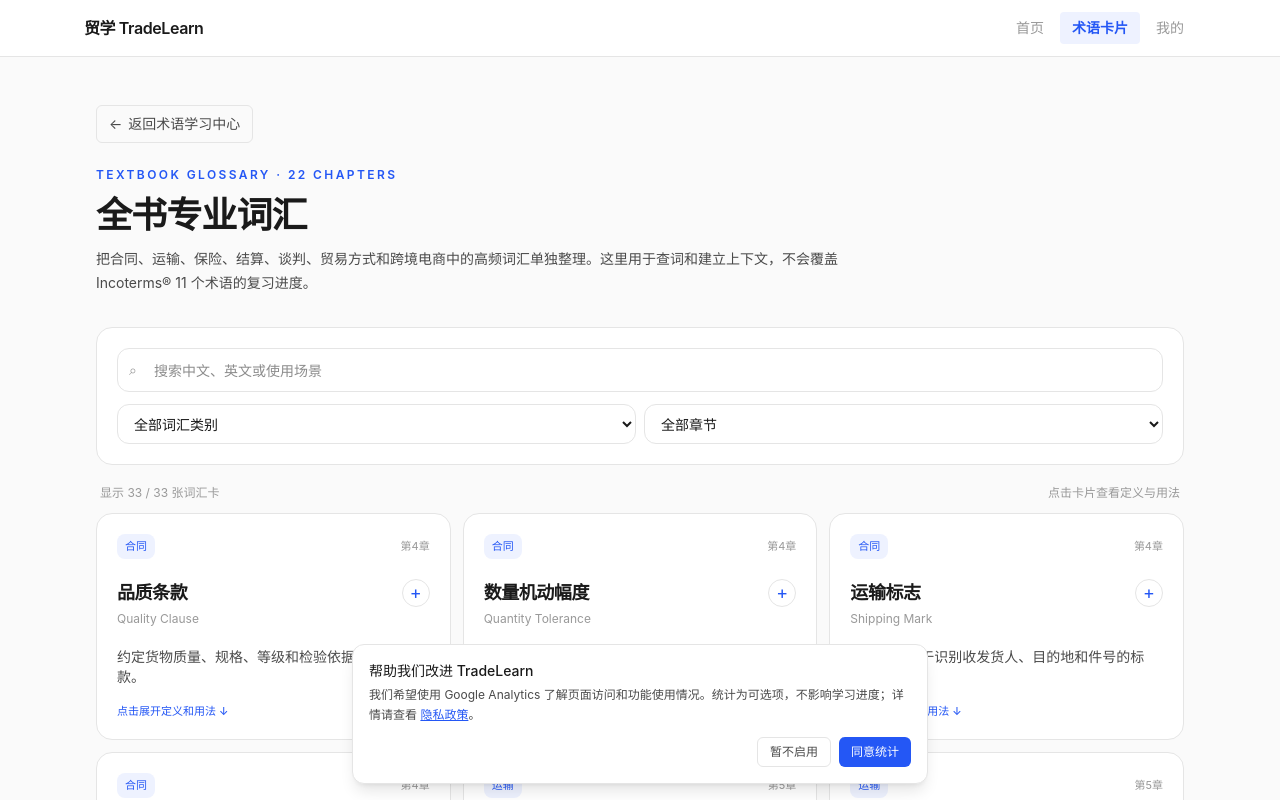
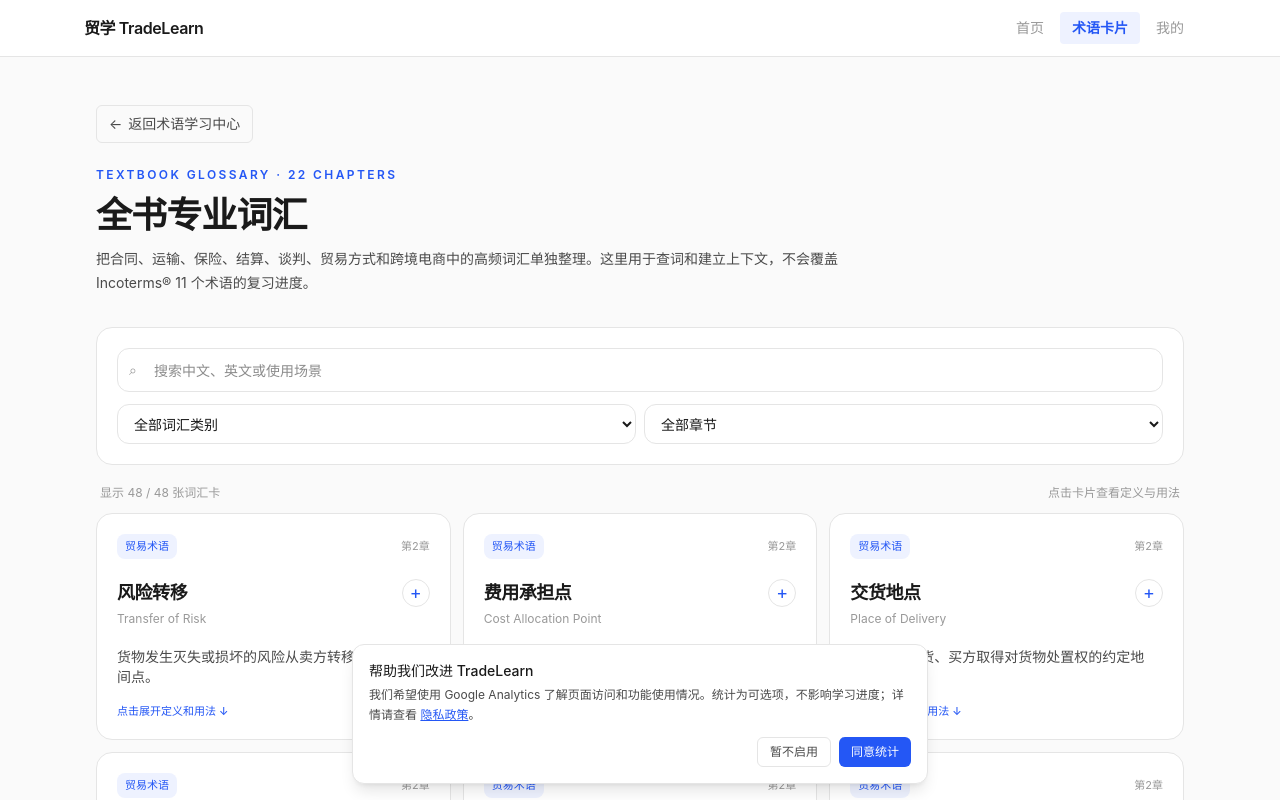
Before and after one commit to fjt926849-design/tradelearn, a Next.js app: page /glossary in a window 1280 px wide. Shown: the top 800 px of the page. Built offline with nearby package versions, Linux system fonts and the light colour scheme; no server answers.

Commit message:
feat: add trade term foundation and comparison cards

```diff
--- a/app/terms-preview/page.tsx
+++ b/app/terms-preview/page.tsx
@@ -44,8 +44,9 @@ const termChapters: TermChapter[] = [
     number: "01",
     title: "贸易术语",
     description: "理解交货、费用和风险如何在买卖双方之间分配。",
-    source: "Incoterms® 2020 · E / F / C / D 组",
-    terms: tradeTerms.map((term) => ({
+    source: "11 个 Incoterms® 规则 + 15 张基础概念与对比卡",
+    terms: [
+      ...tradeTerms.map((term) => ({
         id: term.code,
         code: term.code,
         name: term.chineseName,
@@ -54,6 +55,16 @@ const termChapters: TermChapter[] = [
         meta: term.transportMode.join(" / "),
         href: `/terms/${term.code.toLowerCase()}`,
       })),
+      ...tradeGlossary.filter((entry) => entry.group === "贸易术语").map((entry) => ({
+        id: entry.id,
+        code: entry.term,
+        name: entry.term,
+        english: entry.english,
+        summary: entry.definition,
+        meta: entry.chapterLabel,
+        href: entry.relatedRoute ?? `/glossary#${entry.id}`,
+      })),
+    ],
   },
   ...(["合同", "运输", "保险", "价格", "结算", "谈判", "贸易方式", "跨境电商"] as const).map((group, index) => {
     const groupTerms = tradeGlossary.filter((entry) => entry.group === group);
--- a/data/trade-glossary.ts
+++ b/data/trade-glossary.ts
@@ -8,7 +8,7 @@ export interface TradeGlossaryEntry {
   id: string;
   chapterId: string;
   chapterLabel: string;
-  group: "合同" | "运输" | "保险" | "价格" | "结算" | "谈判" | "贸易方式" | "跨境电商";
+  group: "贸易术语" | "合同" | "运输" | "保险" | "价格" | "结算" | "谈判" | "贸易方式" | "跨境电商";
   term: string;
   english: string;
   definition: string;
@@ -17,6 +17,21 @@ export interface TradeGlossaryEntry {
 }
 
 export const tradeGlossary: TradeGlossaryEntry[] = [
+  { id: "ch02-risk-transfer", chapterId: "ch-02", chapterLabel: "第2章", group: "贸易术语", term: "风险转移", english: "Transfer of Risk", definition: "货物发生灭失或损坏的风险从卖方转移给买方的时间点。", usage: "先确认风险转移点，再判断运输途中损失由谁承担；风险点不一定等于费用支付到的地点。" },
+  { id: "ch02-cost-point", chapterId: "ch-02", chapterLabel: "第2章", group: "贸易术语", term: "费用承担点", english: "Cost Allocation Point", definition: "买卖双方按照术语约定分别承担运输、装卸、保险和清关费用的分界。", usage: "报价时把费用截止地点写完整，不能仅写‘运费已付’而不写目的地。" },
+  { id: "ch02-delivery-place", chapterId: "ch-02", chapterLabel: "第2章", group: "贸易术语", term: "交货地点", english: "Place of Delivery", definition: "卖方完成交货、买方取得对货物处置权的约定地点。", usage: "合同应同时写明具体地点和版本，‘某港口’等模糊表述可能导致责任争议。" },
+  { id: "ch02-named-place", chapterId: "ch-02", chapterLabel: "第2章", group: "贸易术语", term: "指定地点", english: "Named Place", definition: "贸易术语后面标注的具体地点，用来确定交货、风险或费用边界。", usage: "同一术语更换地点，卖方承担的内陆运输和装卸责任可能完全不同。" },
+  { id: "ch02-first-carrier", chapterId: "ch-02", chapterLabel: "第2章", group: "贸易术语", term: "第一承运人", english: "First Carrier", definition: "在多式联运中最先接收货物并承担运输责任的承运人。", usage: "CPT/CIP 的风险通常在货交第一承运人时转移，而不是到达最终目的地时。" },
+  { id: "ch02-main-carriage", chapterId: "ch-02", chapterLabel: "第2章", group: "贸易术语", term: "主运费", english: "Main Carriage", definition: "连接起运地与目的地、通常占国际运输成本主要部分的干线运输费用。", usage: "C 组术语由卖方支付主运费，但不代表卖方承担运输全程风险。" },
+  { id: "ch02-loading", chapterId: "ch-02", chapterLabel: "第2章", group: "贸易术语", term: "装船", english: "Loading on Board", definition: "货物被装上指定船舶并完成船上交货的动作。", usage: "FOB/CFR/CIF 的海运风险转移以装船为关键节点，不再使用‘越过船舷’表述。" },
+  { id: "ch02-unloading", chapterId: "ch-02", chapterLabel: "第2章", group: "贸易术语", term: "卸货", english: "Unloading", definition: "把货物从运输工具上卸下并交由买方或其指定方处置的动作。", usage: "DAP 不要求卖方卸货，DPU 则要求卖方在目的地完成卸货。" },
+  { id: "ch02-container-carriage", chapterId: "ch-02", chapterLabel: "第2章", group: "贸易术语", term: "集装箱运输", english: "Containerized Transport", definition: "以集装箱作为装载单元进行装箱、交接和多式联运的运输方式。", usage: "集装箱海运通常应优先评估 FCA，而不是把 FOB 当作通用海运术语。" },
+  { id: "ch02-multimodal", chapterId: "ch-02", chapterLabel: "第2章", group: "贸易术语", term: "多式联运", english: "Multimodal Transport", definition: "使用两种或以上运输方式完成一票货物全程运输的安排。", usage: "选择 CPT/CIP 等适用任何运输方式的术语，并确认风险在第一承运人处转移。" },
+  { id: "compare-fob-fca", chapterId: "ch-02", chapterLabel: "第2章", group: "贸易术语", term: "FOB vs FCA", english: "FOB vs FCA", definition: "FOB 仅适用于海运或内河水运，FCA 适用于任何运输方式。", usage: "集装箱交给码头或承运人时通常选 FCA；散货在船上交货时才考虑 FOB。" },
+  { id: "compare-cfr-cpt", chapterId: "ch-02", chapterLabel: "第2章", group: "贸易术语", term: "CFR vs CPT", english: "CFR vs CPT", definition: "两者都由卖方支付主运费，但 CFR 仅限海运且风险在装船时转移，CPT 适用于任何运输方式且风险在交给第一承运人时转移。", usage: "先看运输方式和实际交接节点，再决定使用 CFR 还是 CPT。" },
+  { id: "compare-cif-cip", chapterId: "ch-02", chapterLabel: "第2章", group: "贸易术语", term: "CIF vs CIP", english: "CIF vs CIP", definition: "两者都包含卖方投保，但 CIF 仅限海运，CIP 适用于任何运输方式且通常要求更高保险保障。", usage: "集装箱或多式联运优先评估 CIP，并在合同中写明保险范围和金额。" },
+  { id: "compare-dap-dpu", chapterId: "ch-02", chapterLabel: "第2章", group: "贸易术语", term: "DAP vs DPU", english: "DAP vs DPU", definition: "DAP 在目的地运输工具上交货，卖方不负责卸货；DPU 要求卖方在目的地完成卸货。", usage: "如果目的地卸货设备或操作由卖方安排，应明确使用 DPU 并确认卸货风险。" },
+  { id: "compare-dap-ddp", chapterId: "ch-02", chapterLabel: "第2章", group: "贸易术语", term: "DAP vs DDP", english: "DAP vs DDP", definition: "DAP 下买方负责进口报关和税费，DDP 下卖方负责进口报关、关税和相关手续。", usage: "卖方在目的国没有进口资质或税务能力时，不要轻易承诺 DDP。" },
   { id: "ch04-quality-clause", chapterId: "ch-04", chapterLabel: "第4章", group: "合同", term: "品质条款", english: "Quality Clause", definition: "约定货物质量、规格、等级和检验依据的合同条款。", usage: "把可检验的指标、标准版本和允许偏差写清楚，避免只写‘符合样品’。", relatedRoute: "/contract/quality-clause" },
   { id: "ch04-quantity-tolerance", chapterId: "ch-04", chapterLabel: "第4章", group: "合同", term: "数量机动幅度", english: "Quantity Tolerance", definition: "允许实际交货数量在约定数量上下浮动的范围。", usage: "散装货或受装载条件影响的货物，应同时约定幅度和溢短装计价方式。", relatedRoute: "/contract/quantity-clause" },
   { id: "ch04-shipping-mark", chapterId: "ch-04", chapterLabel: "第4章", group: "合同", term: "运输标志", english: "Shipping Mark", definition: "外包装上用于识别收发货人、目的地和件号的标记。", usage: "应与单据、箱唛和目的港要求一致，避免清关或提货时无法识别。", relatedRoute: "/contract/packaging-clause" },
@@ -52,4 +67,4 @@ export const tradeGlossary: TradeGlossaryEntry[] = [
   { id: "ch22-overseas-warehouse", chapterId: "ch-22", chapterLabel: "第22章", group: "跨境电商", term: "海外仓", english: "Overseas Warehouse", definition: "把货物提前存放在目标市场仓库，再完成本地配送和售后的履约方式。", usage: "要评估库存周转、仓储费、退货处理和当地合规责任。" },
 ];
 
-export const glossaryGroups = ["全部", "合同", "运输", "保险", "价格", "结算", "谈判", "贸易方式", "跨境电商"] as const;
+export const glossaryGroups = ["全部", "贸易术语", "合同", "运输", "保险", "价格", "结算", "谈判", "贸易方式", "跨境电商"] as const;
```
Lines whose indentation alone changed are shown as unchanged.
